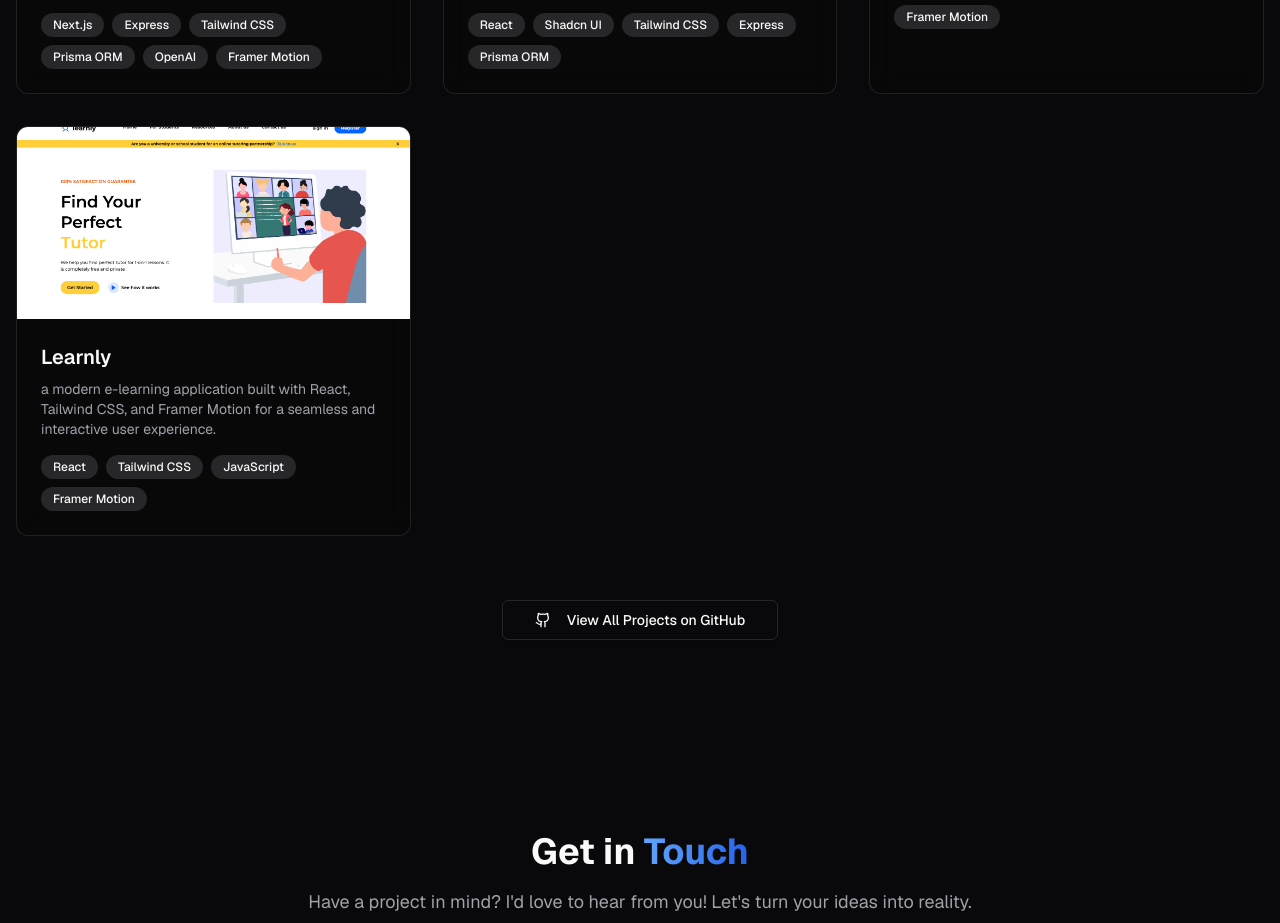
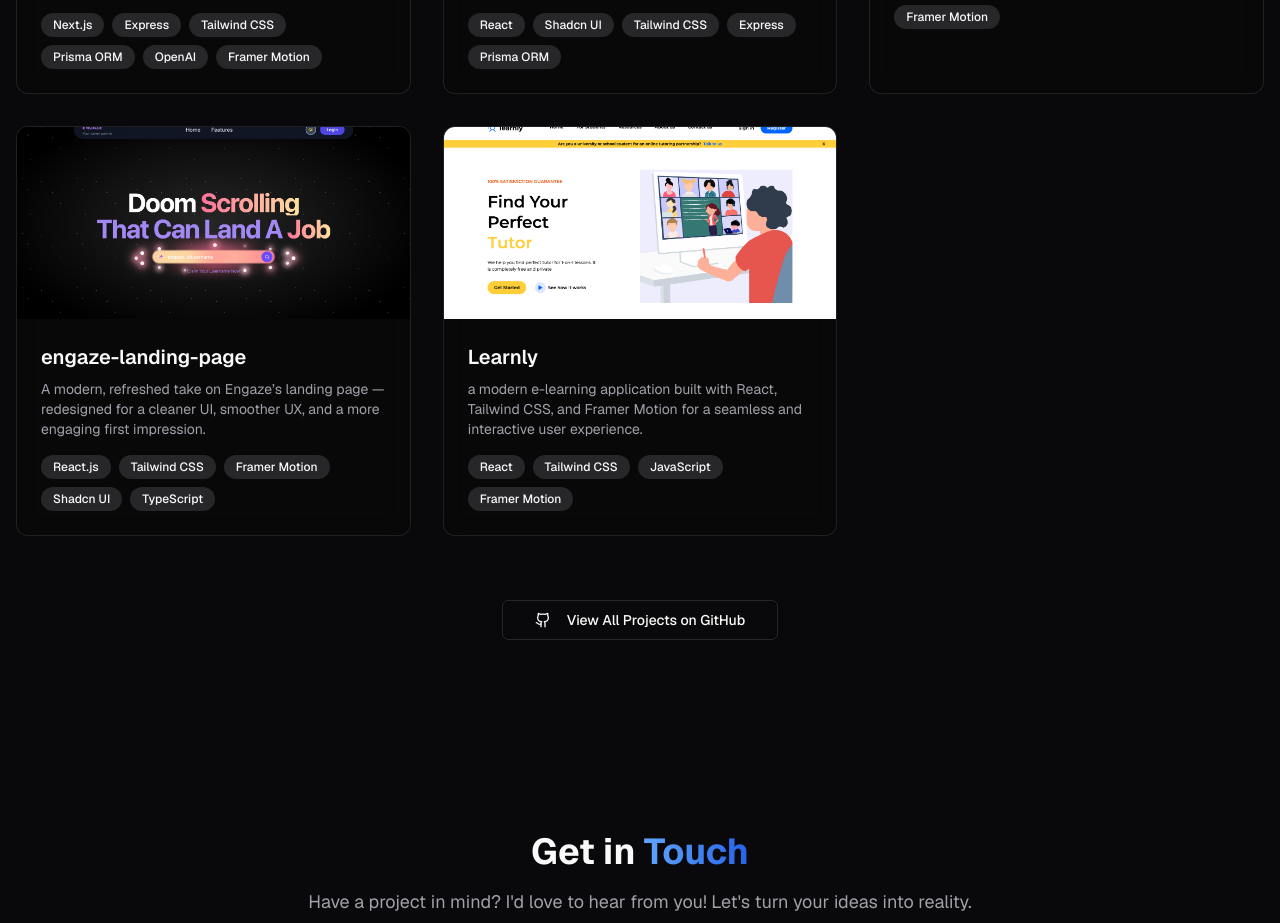
Before and after one commit to satyawaniaman/portfolio-updated, a Next.js app: page / in a window 1280 px wide. Shown: the part 4460-5383 px from the top of the page. Built offline with nearby package versions, Linux system fonts and the light colour scheme.

Commit message:
feat:added engaze landing page.

```diff
--- a/src/components/ProjectsSection.tsx
+++ b/src/components/ProjectsSection.tsx
@@ -80,25 +80,24 @@ const projects: Project[] = [
       { name: "Framer Motion" },
     ],
   },
-  // {
-  //   id: "crypto-dashboard",
-  //   title: "CollabCanvas",
-  //   description:
-  //     "CollabCanvas is a collaborative, real-time whiteboard application designed to bring teams together seamlessly.",
-  //   imageUrl: "collabCanvas.png",
-  //   liveUrl: "http://collab-canvas.buildspark.online/",
-  //   githubUrl: "https://github.com/satyawaniaman/CollabCanvas",
-  //   category: "frontend",
-  //   featured: false,
-  //   technologies: [
-  //     { name: "Next.js" },
-  //     { name: "Convex" },
-  //     { name: "Tailwind CSS" },
-  //     { name: "Cleark" },
-  //     { name: "LiveBlocks" },
-  //     { name: "Shadcn UI" },
-  //   ],
-  // },
+  {
+    id: "crypto-dashboard",
+    title: "engaze-landing-page",
+    description:
+      "A modern, refreshed take on Engaze’s landing page — redesigned for a cleaner UI, smoother UX, and a more engaging first impression.",
+    imageUrl: "engaze.png",
+    liveUrl: "https://engaze.netlify.app/",
+    githubUrl: "https://github.com/satyawaniaman/engaze-career-glow",
+    category: "landing",
+    featured: false,
+    technologies: [
+      { name: "React.js" },
+      { name: "Tailwind CSS" },
+      { name: "Framer Motion" },
+      { name: "Shadcn UI" },
+      { name: "TypeScript" },
+    ],
+  },
   {
     id: "nft-marketplace",
     title: "Learnly",
```
Also changed, not shown: public/engaze.png (added).
